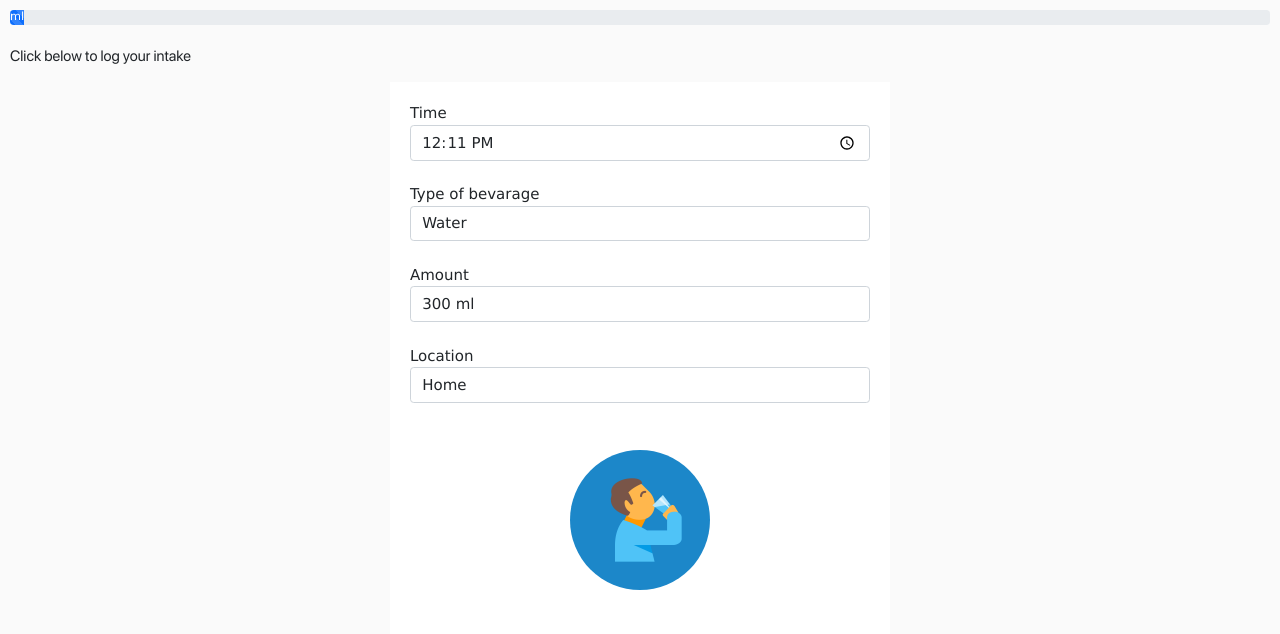
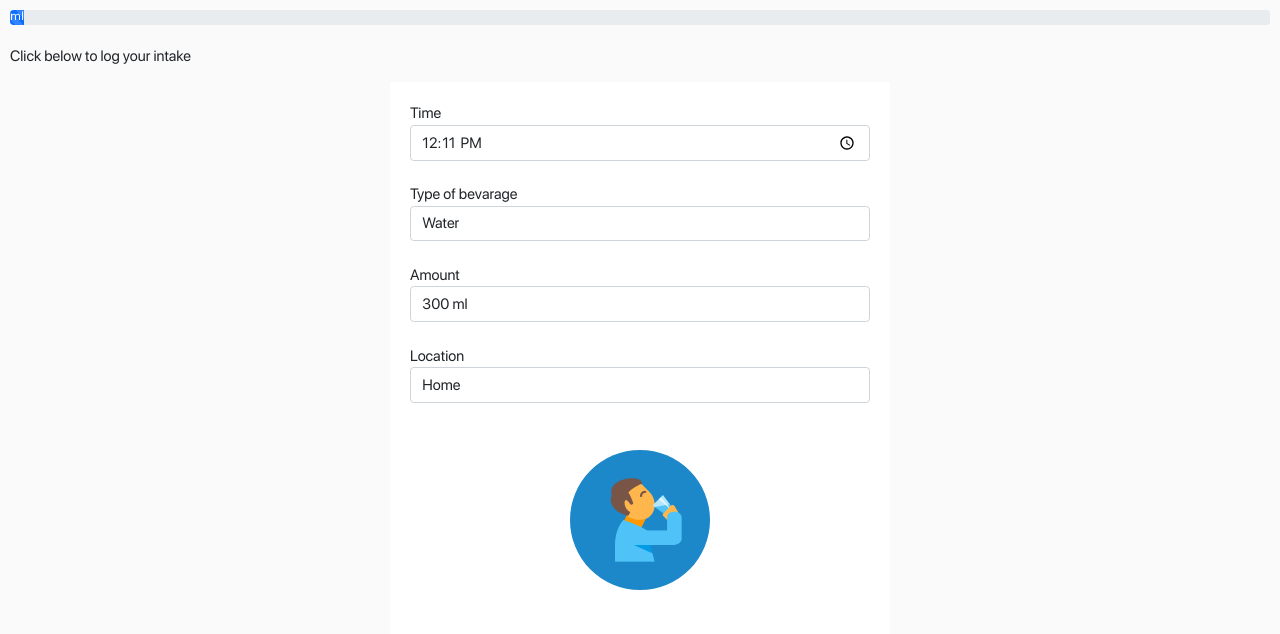
Before and after one commit to marcoplacenti/Drinkify, a Flask app: template drinkify/templates/drink_alt.html in a window 1280 px wide. Shown: the part 157-791 px from the top of the page. Run offline with Flask 2, Linux system fonts and the light colour scheme; the template is opened without the code that fills it, so the values that code supplies are empty; parts of the project's set-up code (start-up, migrations or seed data) failed here and were passed over.

Commit message:
changed font

```diff
--- a/drinkify/static/css/drink.css
+++ b/drinkify/static/css/drink.css
@@ -5,6 +5,10 @@
 }
 
 table.table-hover{
+  font-family: SFPro;
+}
+
+.form-group, .form-control, .label{
   font-family: SFPro;
 }
 
--- a/drinkify/templates/drink_alt.html
+++ b/drinkify/templates/drink_alt.html
@@ -33,7 +33,7 @@
     <p>Click below to log your intake</p>
 
         <form action="/drink" class="formContainer" method="post">
-            <label>Time</label>
+            <label class = "label">Time</label>
             <input type="time" onload="getTime()" class="form-control" id="logTime" name="logTime" REQUIRED>
             <br>
              <div class="form-group">
```
